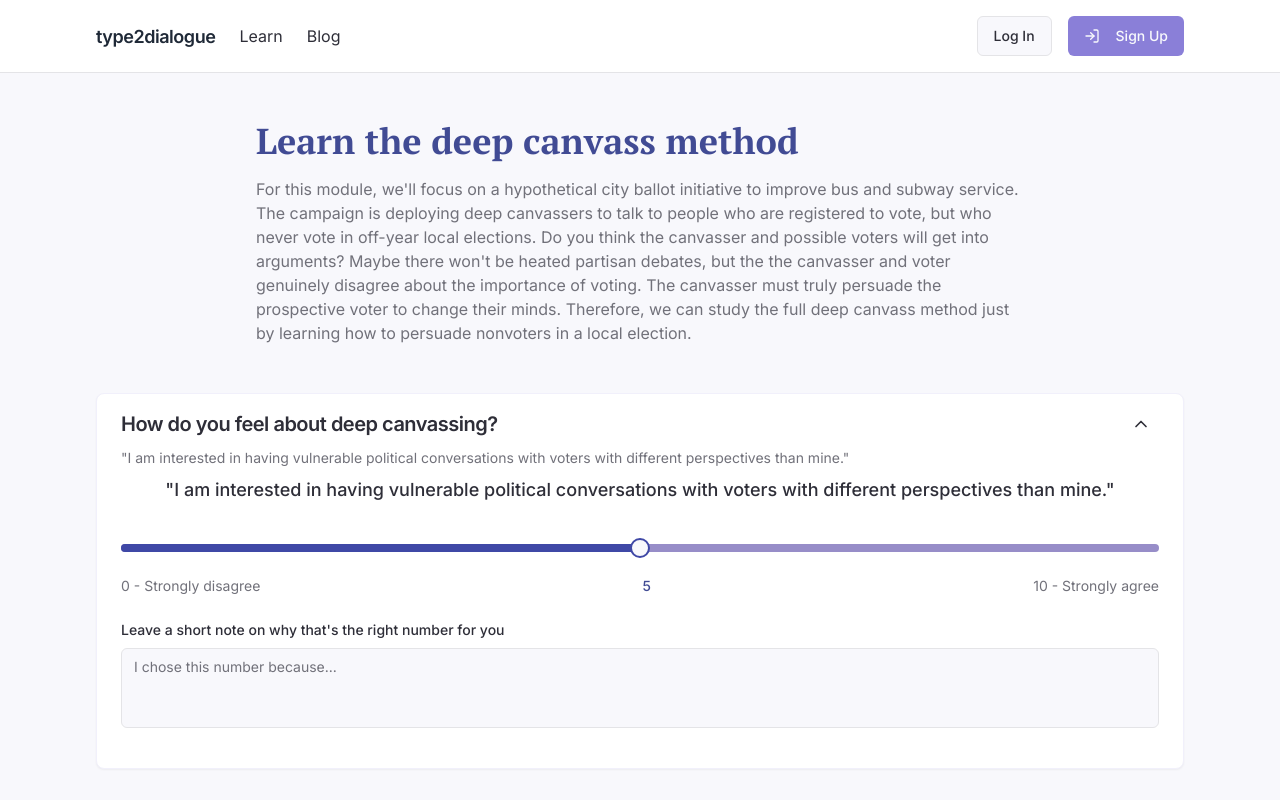
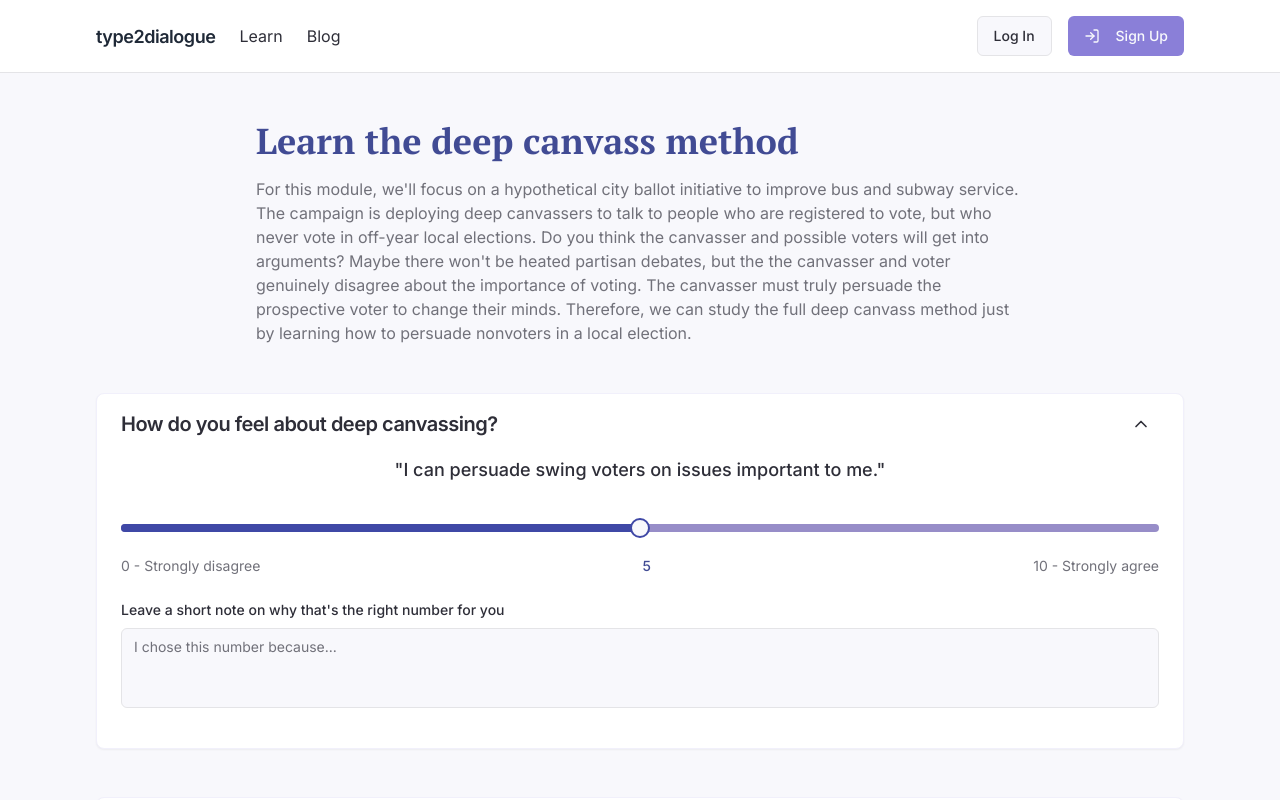
Before and after one commit to djechlin/empathy-wins-dialogue, a React (Vite) app: page /learn/starting-out in a window 1280 px wide. Shown: the top 800 px of the page. Built offline with nearby package versions, Linux system fonts and the light colour scheme; a web font is replaced by a local one.

Commit message:
Fix: Update slider card content
- Removed the description from the "How do you feel about deep canvassing" card.
- Changed the question to "I can persuade swing voters on issues important to me."

```diff
--- a/src/components/ui/slider-card.tsx
+++ b/src/components/ui/slider-card.tsx
@@ -1,3 +1,4 @@
+
 import React, { useState } from 'react';
 import { Slider } from '@/components/ui/slider';
 import { Textarea } from '@/components/ui/textarea';
@@ -20,7 +21,7 @@ const SliderCard = ({ id, title, question, defaultOpen = true }: SliderCardProps
     <ActivityCard
       id={id}
       title={title}
-      description={`"${question}"`}
+      description=""
       defaultOpen={defaultOpen}
       isComplete={isCompleted}
       headerExtra={isCompleted ? (
--- a/src/pages/StartingOut.tsx
+++ b/src/pages/StartingOut.tsx
@@ -1,3 +1,4 @@
+
 import Navbar from '@/components/layout/Navbar';
 import Footer from '@/components/layout/Footer';
 import { Card, CardContent, CardHeader } from '@/components/ui/card';
@@ -37,7 +38,7 @@ Do you think the canvasser and possible voters will get into arguments? Maybe th
             <SliderCard
               id="deep-canvassing-assessment"
               title="How do you feel about deep canvassing?"
-              question="I am interested in having vulnerable political conversations with voters with different perspectives than mine."
+              question="I can persuade swing voters on issues important to me."
             />
           </div>
 
```
